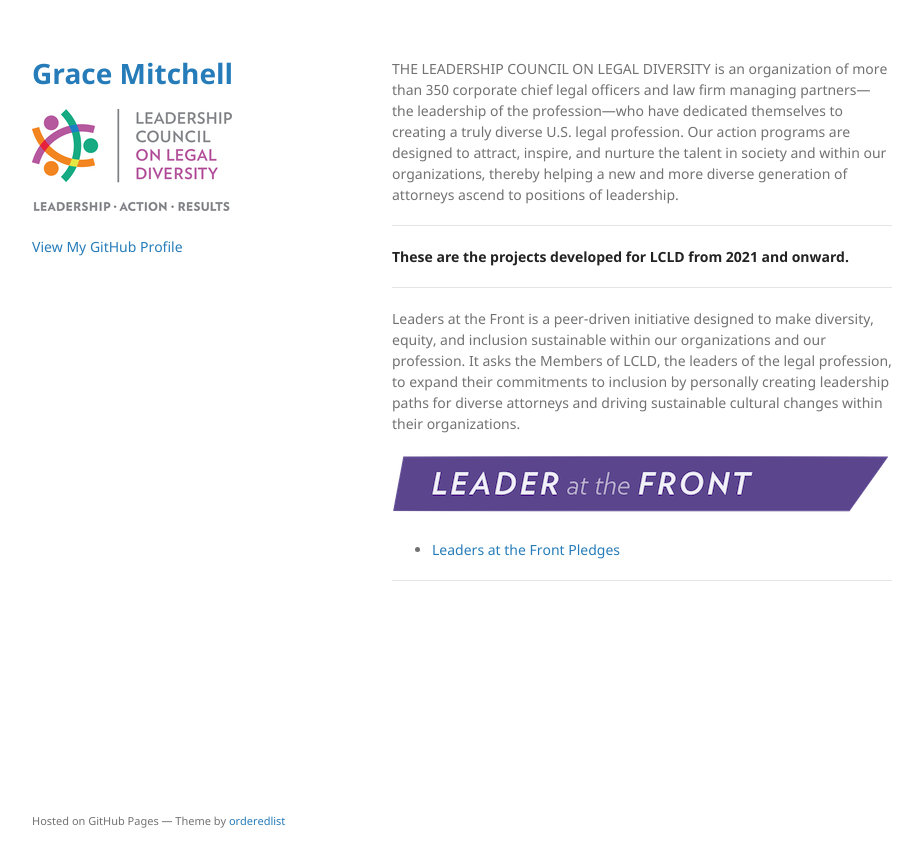
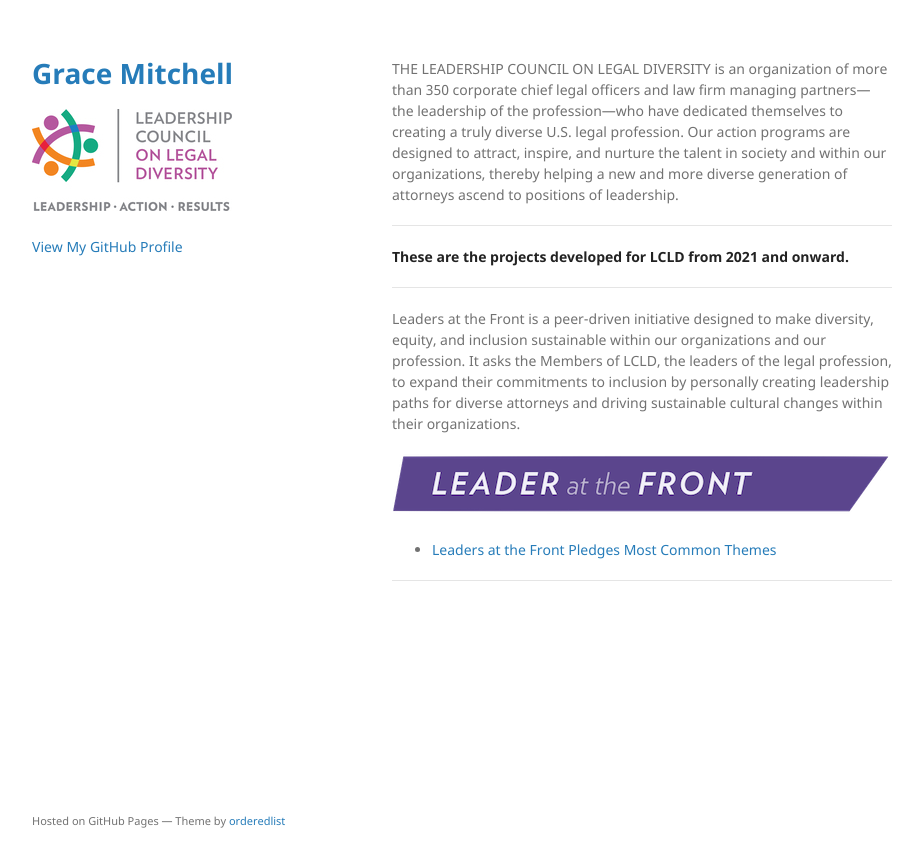
Before and after one commit to gymitchell95/gymitchell95.github.io, a Jekyll site: the page built from index.md, in a window 1280 px wide. Shown: the top 867 px of the page, without its empty margins (178-1101 px from the left). Built offline with Jekyll 4.4.1, drawn with Linux system fonts in a browser that asks for light colours; our own code applies the rules of GitHub Pages for plain Markdown files; the repository's description, which GitHub fills in, is left out.

Commit message:
Update index.md

```diff
--- a/index.md
+++ b/index.md
@@ -15,6 +15,6 @@
 
 ![My Picture](/Pics/Leader_at_the_Front_Band_sRCu8Qp.png)
 
-- [Leaders at the Front Pledges](/Projects/index.md)
+- [Leaders at the Front Pledges Most Common Themes](/Projects/index.md)
 
 ---
```
